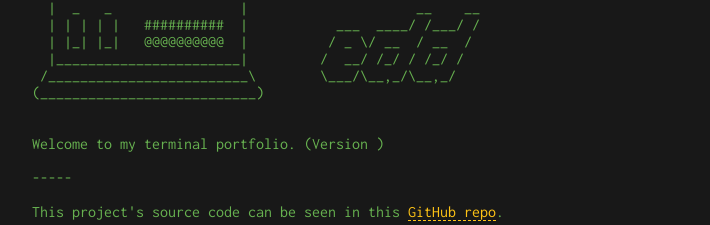
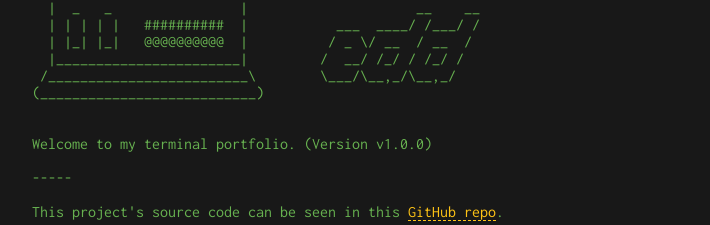
Before and after one commit to just-edd/portfolio-web, a React app in the folder portfolio/: page / in a window 1280 px wide. Shown: the part 186-411 px from the top of the page, without its empty margins (0-710 px from the left). Built offline with nearby package versions, Linux system fonts and the light colour scheme; the HTML template or start-up script is replaced by a standard one.

Commit message:
fix: version.ts

```diff
--- a/portfolio/src/components/Header.tsx
+++ b/portfolio/src/components/Header.tsx
@@ -1,4 +1,4 @@
-import { VERSION } from "../config";
+import { VERSION } from "../version";
 import Logo from "./Logo";
 
 const Header: React.FC = () => {
--- a/portfolio/src/version.ts
+++ b/portfolio/src/version.ts
@@ -0,0 +1 @@
+export const VERSION = "v1.0.0";
```
